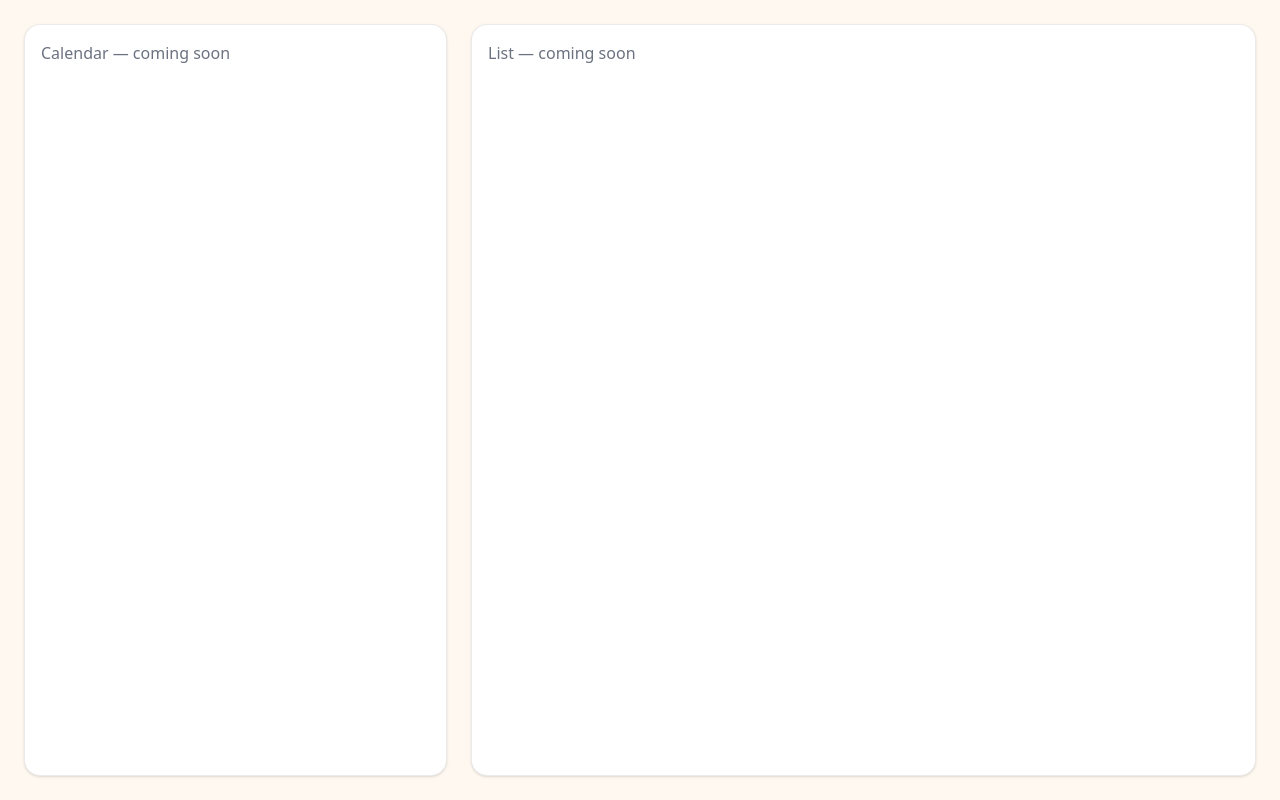
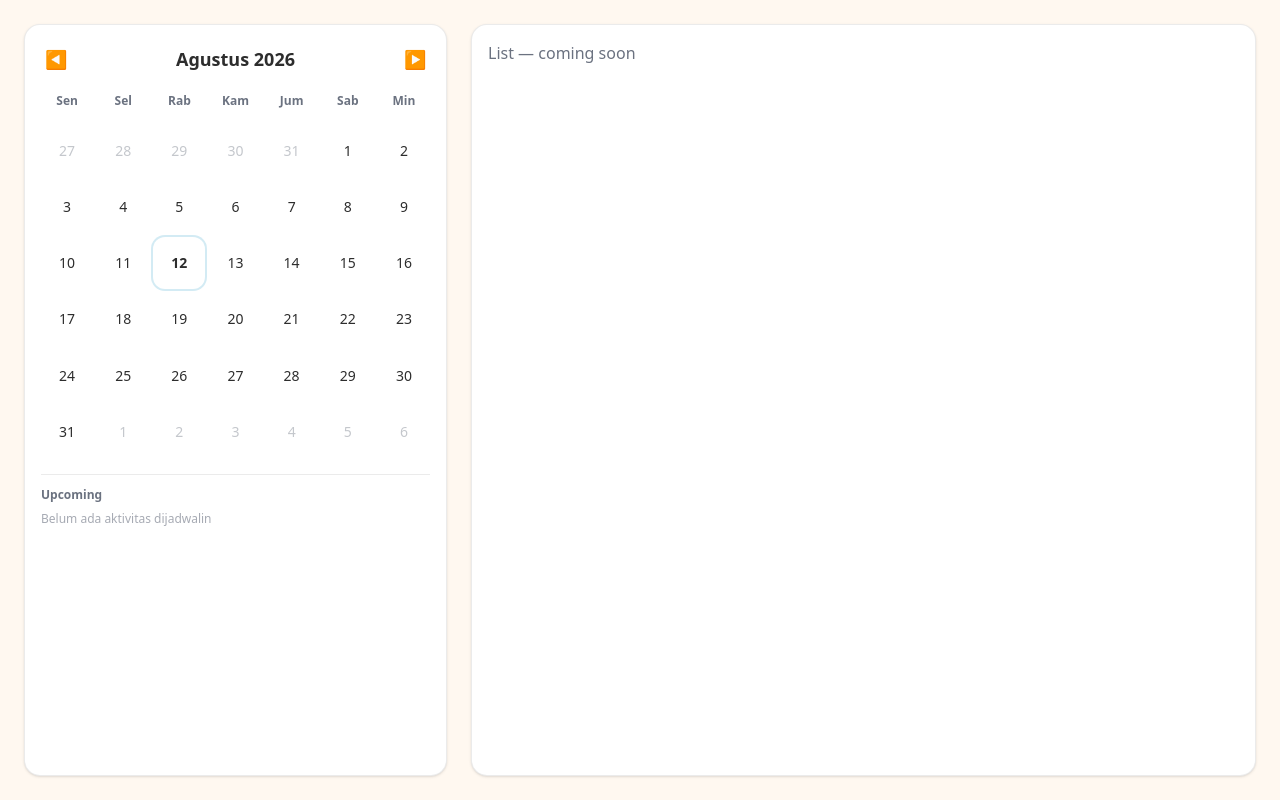
Before and after one commit to xbayz13/together-list, a Next.js app: page / in a window 1280 px wide. Built offline with nearby package versions, Linux system fonts and the light colour scheme.

Commit message:
feat: calendar grid with month navigation + upcoming list

```diff
--- a/src/app/components/CalendarPanel.tsx
+++ b/src/app/components/CalendarPanel.tsx
@@ -1,7 +1,104 @@
-export default function CalendarPanel() {
+"use client";
+
+import { useState, useMemo } from "react";
+import { getMonthDays, MONTH_NAMES, DAY_NAMES } from "../lib/utils";
+import type { ActivityData } from "../actions/activities";
+import UpcomingList from "./UpcomingList";
+
+type Props = {
+  activities: ActivityData[];
+  selectedDate: Date | null;
+  onSelectDate: (date: Date) => void;
+};
+
+export default function CalendarPanel({ activities, selectedDate, onSelectDate }: Props) {
+  const [currentMonth, setCurrentMonth] = useState(new Date().getMonth());
+  const [currentYear, setCurrentYear] = useState(new Date().getFullYear());
+
+  const days = useMemo(() => getMonthDays(currentYear, currentMonth), [currentYear, currentMonth]);
+
+  // Set of dates that have activities (YYYY-MM-DD)
+  const activityDates = useMemo(() => {
+    const set = new Set<string>();
+    activities.forEach((a) => {
+      if (a.date) {
+        const d = new Date(a.date);
+        set.add(`${d.getFullYear()}-${d.getMonth()}-${d.getDate()}`);
+      }
+    });
+    return set;
+  }, [activities]);
+
+  const isSameDay = (a: Date, b: Date) =>
+    a.getFullYear() === b.getFullYear() && a.getMonth() === b.getMonth() && a.getDate() === b.getDate();
+
+  const goToPrevMonth = () => {
+    if (currentMonth === 0) {
+      setCurrentMonth(11);
+      setCurrentYear((y) => y - 1);
+    } else {
+      setCurrentMonth((m) => m - 1);
+    }
+  };
+
+  const goToNextMonth = () => {
+    if (currentMonth === 11) {
+      setCurrentMonth(0);
+      setCurrentYear((y) => y + 1);
+    } else {
+      setCurrentMonth((m) => m + 1);
+    }
+  };
+
+  const upcoming = activities
+    .filter((a) => a.status === "DIJADKANIN" && a.date && new Date(a.date) >= new Date())
+    .sort((a, b) => new Date(a.date!).getTime() - new Date(b.date!).getTime())
+    .slice(0, 5);
+
   return (
-    <aside className="w-full md:w-[35%] bg-card rounded-2xl border border-border p-4 shadow-sm">
-      <p className="text-textMuted">Calendar — coming soon</p>
+    <aside className="w-full md:w-[35%] bg-card rounded-2xl border border-border p-4 shadow-sm flex flex-col gap-4">
+      {/* Month navigation */}
+      <div className="flex items-center justify-between">
+        <button onClick={goToPrevMonth} className="p-1 hover:bg-cream rounded-lg transition-colors text-lg">◀</button>
+        <h2 className="font-bold text-lg">{MONTH_NAMES[currentMonth]} {currentYear}</h2>
+        <button onClick={goToNextMonth} className="p-1 hover:bg-cream rounded-lg transition-colors text-lg">▶</button>
+      </div>
+
+      {/* Day headers */}
+      <div className="grid grid-cols-7 gap-1 text-center text-xs font-semibold text-textMuted">
+        {DAY_NAMES.map((d) => <div key={d}>{d}</div>)}
+      </div>
+
+      {/* Calendar grid */}
+      <div className="grid grid-cols-7 gap-1">
+        {days.map((day, i) => {
+          const key = `${day.date.getFullYear()}-${day.date.getMonth()}-${day.date.getDate()}`;
+          const hasActivity = activityDates.has(key);
+          const isSelected = selectedDate && isSameDay(day.date, selectedDate);
+          const isToday = day.isToday;
+
+          return (
+            <button
+              key={i}
+              onClick={() => onSelectDate(day.date)}
+              className={`
+                relative aspect-square flex flex-col items-center justify-center rounded-xl text-sm transition-all
+                ${day.isCurrentMonth ? "text-textMain" : "text-textMuted/40"}
+                ${isSelected ? "bg-accent text-white font-bold shadow-md scale-105" : "hover:bg-cream"}
+                ${isToday && !isSelected ? "ring-2 ring-accent/50 font-semibold" : ""}
+              `}
+            >
+              {day.date.getDate()}
+              {hasActivity && (
+                <span className="absolute bottom-1 w-1.5 h-1.5 rounded-full bg-accent" />
+              )}
+            </button>
+          );
+        })}
+      </div>
+
+      {/* Upcoming list */}
+      <UpcomingList activities={upcoming} />
     </aside>
   );
 }
--- /dev/null
+++ b/src/app/components/UpcomingList.tsx
@@ -0,0 +1,36 @@
+"use client";
+
+import type { ActivityData } from "../actions/activities";
+import { formatDateIndo, getStickerEmoji } from "../lib/utils";
+
+type Props = {
+  activities: ActivityData[];
+};
+
+export default function UpcomingList({ activities }: Props) {
+  if (activities.length === 0) {
+    return (
+      <div className="border-t border-border pt-3">
+        <p className="text-xs font-semibold text-textMuted mb-2">Upcoming</p>
+        <p className="text-xs text-textMuted/60">Belum ada aktivitas dijadwalin</p>
+      </div>
+    );
+  }
+
+  return (
+    <div className="border-t border-border pt-3">
+      <p className="text-xs font-semibold text-textMuted mb-2">Upcoming</p>
+      <div className="flex flex-col gap-2">
+        {activities.map((a) => (
+          <div key={a.id} className="flex items-center gap-2 text-sm">
+            <span>{getStickerEmoji(a.title)}</span>
+            <span className="font-medium truncate">{a.title}</span>
+            <span className="text-xs text-textMuted ml-auto whitespace-nowrap">
+              {formatDateIndo(new Date(a.date!))}
+            </span>
+          </div>
+        ))}
+      </div>
+    </div>
+  );
+}
--- a/src/app/page.tsx
+++ b/src/app/page.tsx
@@ -1,15 +1,22 @@
 "use client";
 
+import { useState } from "react";
 import CalendarPanel from "./components/CalendarPanel";
 import ListPanel from "./components/ListPanel";
 import MobileTabs from "./components/MobileTabs";
 
 export default function Home() {
+  const [selectedDate, setSelectedDate] = useState<Date | null>(null);
+
   return (
     <>
       {/* Desktop */}
       <div className="hidden md:flex gap-6 p-6 min-h-screen">
-        <CalendarPanel />
+        <CalendarPanel
+          activities={[]}
+          selectedDate={selectedDate}
+          onSelectDate={setSelectedDate}
+        />
         <ListPanel />
       </div>
 
@@ -17,7 +24,15 @@ export default function Home() {
       <MobileTabs>
         {(tab) => (
           <div className="p-4">
-            {tab === "list" ? <ListPanel /> : <CalendarPanel />}
+            {tab === "list" ? (
+              <ListPanel />
+            ) : (
+              <CalendarPanel
+                activities={[]}
+                selectedDate={selectedDate}
+                onSelectDate={setSelectedDate}
+              />
+            )}
           </div>
         )}
       </MobileTabs>
```
